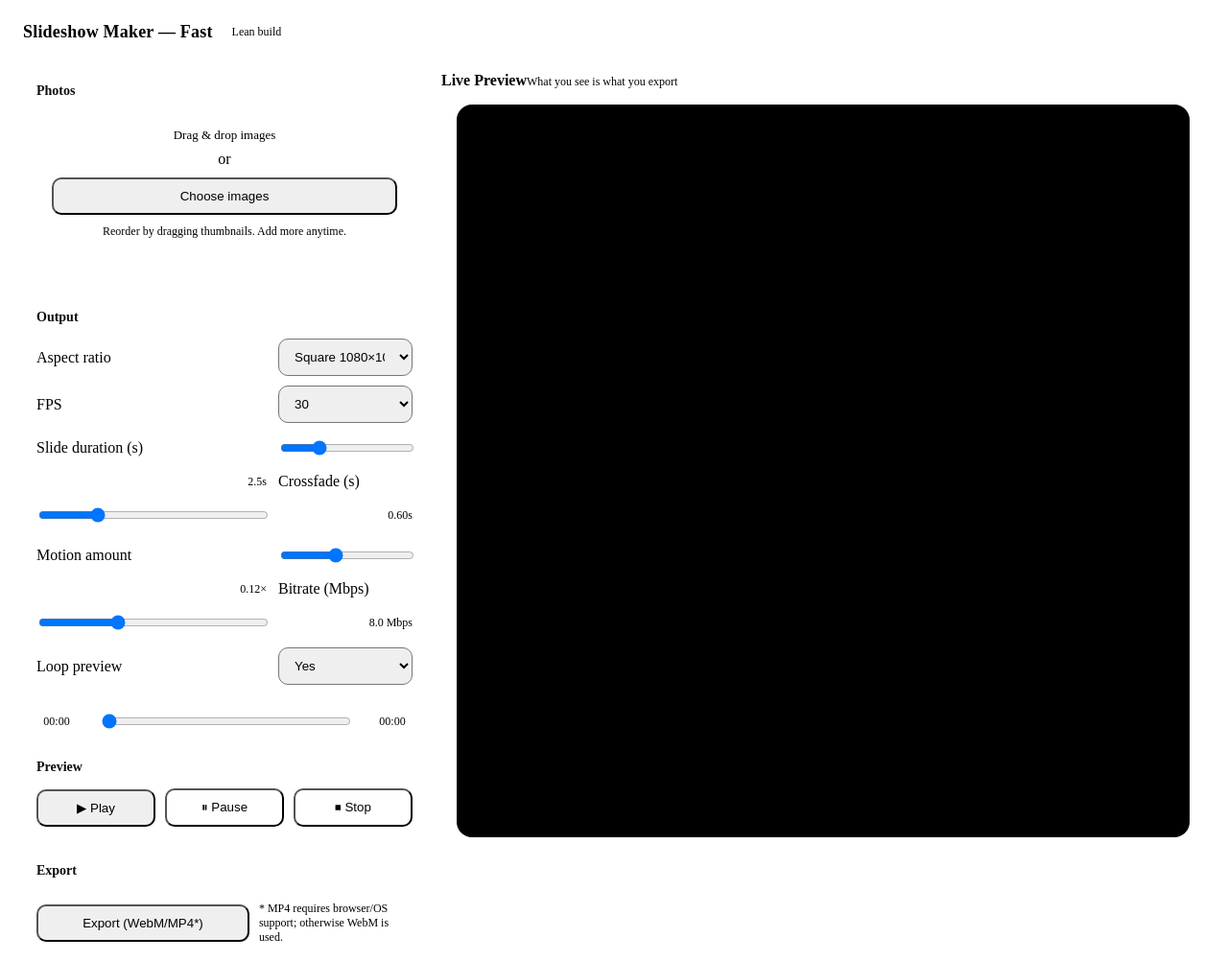
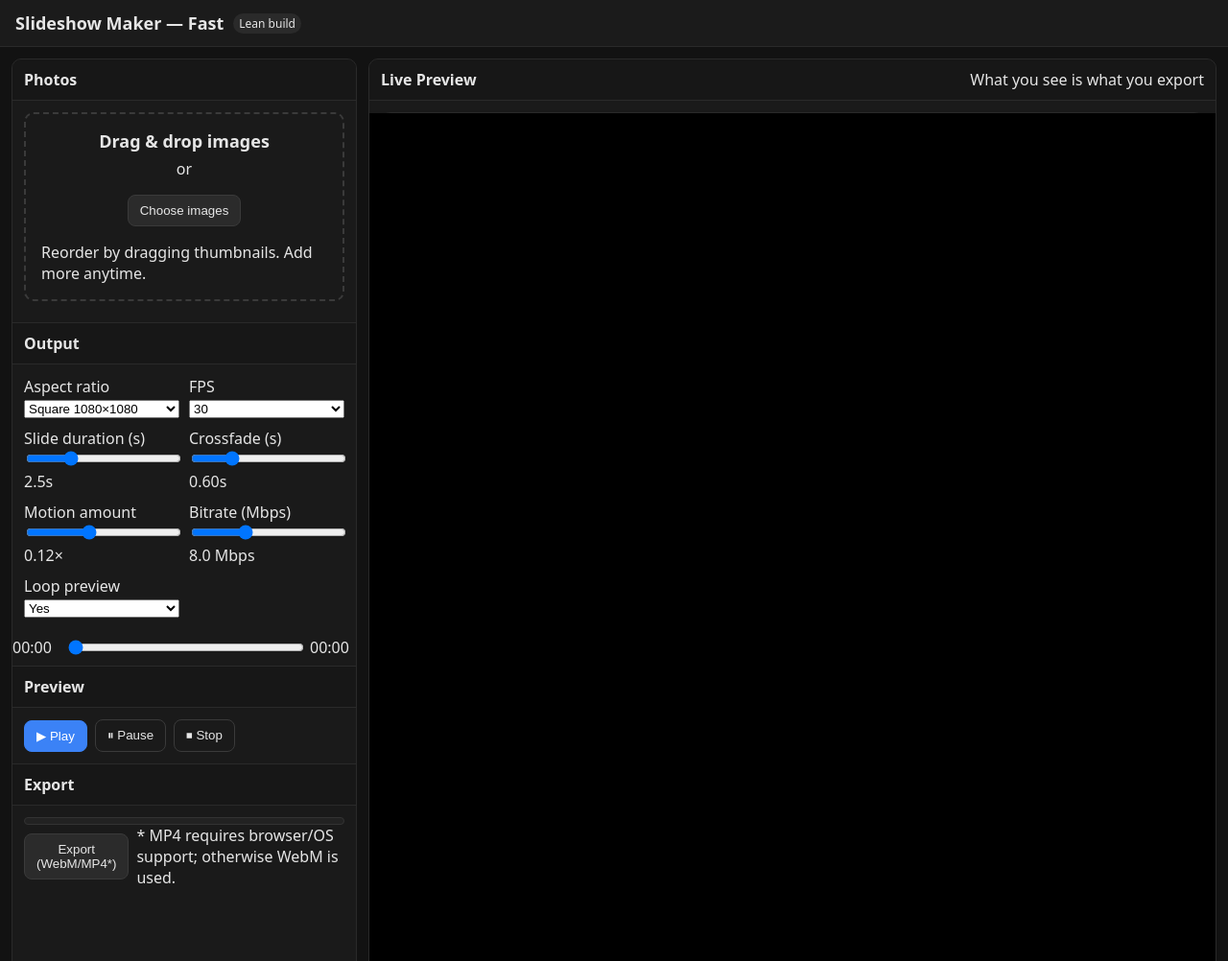
Before and after one commit to DB-Buckley/SlideShowMaker, a plain HTML site: page index.html in a window 1280 px wide. Shown: the top 1002 px of the page at 96% size. Drawn offline with Linux system fonts and the light colour scheme.

Commit message:
Add files via upload

```diff
--- a/css/app.css
+++ b/css/app.css
@@ -1,92 +1,33 @@
-/*
-  app.css — layout & components for the modular slideshow app
-  ------------------------------------------------------------------
-  Relies on color/type tokens from css/theme.css
-*/
+*{box-sizing:border-box}html,body{margin:0;padding:0;font-family:system-ui,-apple-system,Segoe UI,Roboto,Ubuntu,Cantarell,'Helvetica Neue',Arial,'Noto Sans','Apple Color Emoji','Segoe UI Emoji','Segoe UI Symbol';color:#e6e6e6;background:#121212}
+.app-header{display:flex;align-items:center;justify-content:space-between;padding:12px 16px;background:#1b1b1b;border-bottom:1px solid #2a2a2a}
+.title{display:flex;align-items:center;gap:10px}
+.title h1{font-size:18px;margin:0}
+.badge{font-size:12px;padding:2px 6px;background:#2a2a2a;border-radius:999px}
+.wrap{display:grid;grid-template-columns:360px 1fr;gap:12px;padding:12px}
+.panel{background:#1a1a1a;border:1px solid #2a2a2a;border-radius:10px;overflow:hidden}
+.panel .hd{padding:10px 12px;border-bottom:1px solid #2a2a2a;background:#171717;display:flex;align-items:center;justify-content:space-between}
+.panel .bd{padding:12px}
+.block+.block{border-top:1px solid #2a2a2a}
+.btn{background:#2b2b2b;border:1px solid #3a3a3a;border-radius:8px;padding:8px 12px;color:#e6e6e6;cursor:pointer}
+.btn.primary{background:#3b82f6;border-color:#3b82f6;color:white}
+.btn.ghost{background:transparent}
+.select, input[type=range]{width:100%}
+.grid-2{display:grid;grid-template-columns:1fr 1fr;gap:10px}
+.bar{display:flex;gap:8px;align-items:center}
+.seek{display:grid;grid-template-columns:48px 1fr 48px;gap:8px;align-items:center;padding:8px 0}
+.time{font-variant-numeric:tabular-nums}
+.uploader{display:flex;flex-direction:column;align-items:center;justify-content:center;gap:6px;padding:16px;border:2px dashed #3a3a3a;border-radius:10px}
+.uploader .big{font-size:18px;font-weight:600}
+.thumbs{display:grid;grid-template-columns:repeat(3,1fr);gap:6px;margin-top:10px;max-height:260px;overflow:auto}
+.thumbs .th{position:relative;border:1px solid #333;border-radius:6px;overflow:hidden;cursor:grab}
+.th img{width:100%;height:90px;object-fit:cover;display:block}
+.th .rm{position:absolute;top:6px;right:6px;background:#0008;border:none;color:#fff;border-radius:999px;cursor:pointer}
+.canvasWrap{padding:16px}
+.canvasFrame{display:flex;align-items:center;justify-content:center;background:#0e0e0e;border:1px solid #2a2a2a;border-radius:10px;min-height:520px}
+.progress{height:8px;background:#222;border:1px solid #333;border-radius:99px;overflow:hidden}
+.progress span{display:block;height:100%;width:0;background:#3b82f6}
+@media (max-width:980px){.wrap{grid-template-columns:1fr}}
 
-/* ---------- Page layout ---------- */
-.app-header { display:flex; align-items:center; justify-content:space-between; padding: 14px 16px; gap: 10px; position:sticky; top:0; z-index:10; }
-.app-header .title { display:flex; align-items:center; gap:10px; }
-.app-header h1 { font-size: 18px; margin: 0; letter-spacing: .2px; font-weight: 700; }
-.badge { padding:4px 10px; border-radius:999px; font-size:12px; }
-.pill { padding:6px 10px; border-radius:999px; font-size:12px; }
-.header-actions { display:flex; align-items:center; gap:8px; flex-wrap:wrap; }
-
-.wrap { display:grid; grid-template-columns: 420px 1fr; gap:16px; padding:16px; max-width: 1600px; margin:0 auto; }
-@media (max-width: 1100px){ .wrap{ grid-template-columns: 1fr; } }
-
-.panel { border-radius: var(--radius); overflow: clip; }
-
-/* ---------- Control sidebar ---------- */
-.controls { display:flex; flex-direction:column; gap:12px; }
-.block .hd { padding: 12px 14px 0; display:flex; align-items:center; justify-content:space-between; }
-.block .hd b { font-size:14px; opacity:.95; }
-.block .bd { padding: 14px; }
-
-.grid-2 { display:grid; grid-template-columns: 1fr 140px; gap: 10px 12px; align-items:center; }
-.grid-2 > label, .grid-2 > .row, .grid-2 > fieldset { display:contents; }
-
-label > .val { justify-self:end; align-self:center; font-size:12px; color:var(--muted); }
-
-.select, .input, .btn, input[type="range"] { width:100%; box-sizing: border-box; }
-.input[type="color"] { padding:0; height: 38px; }
-
-.btn { padding: 10px 12px; border-radius: 10px; cursor:pointer; }
-.btn.small { padding: 7px 10px; font-size:12px; border-radius:8px; }
-.btn.ghost { background: var(--button-ghost); }
-
-.fieldset { padding: 10px 12px; border:1px dashed var(--border); border-radius: 12px; }
-.fieldset legend { font-size: 12px; color: var(--muted); padding: 0 6px; }
-.fieldset label { display:inline-flex; align-items:center; gap:8px; margin: 4px 10px 4px 0; font-size: 13px; }
-
-.help { font-size:12px; }
-
-/* ---------- Uploader ---------- */
-.uploader { border-radius: 12px; padding: 16px; text-align:center; color: var(--muted); }
-.uploader .big { font-size: 13px; margin-bottom:8px; }
-
-/* ---------- Thumbnails strip ---------- */
-.thumbs { display:flex; gap:10px; overflow:auto; padding:10px; scrollbar-width: thin; }
-.thumb { position:relative; width:92px; height:92px; border-radius:12px; overflow:hidden; flex:0 0 auto; }
-.thumb img { width:100%; height:100%; object-fit:cover; display:block; }
-.thumb .idx { position:absolute; top:6px; left:6px; background:rgba(0,0,0,.55); padding:2px 6px; border-radius:999px; font-size:11px; color: #fff; }
-.thumb .del { position:absolute; top:6px; right:6px; background: rgba(239,68,68,.92); width:22px; height:22px; border-radius:999px; display:grid; place-items:center; font-weight:700; font-size:12px; cursor:pointer; color:#fff; }
-.thumb[draggable="true"]{ cursor: grab; }
-
-/* ---------- Playlist (per‑page layout) ---------- */
-.playlist-wrap { display:none; }
-.playlist-wrap.active { display:block; }
-.playlist-bar { display:flex; gap:8px; align-items:center; margin-bottom:8px; }
-.playlist { display:grid; grid-template-columns: repeat(2, minmax(0, 1fr)); gap:10px; }
-@media (min-width: 1440px){ .playlist { grid-template-columns: repeat(3, minmax(0, 1fr)); } }
-.playlist-page { border:1px solid var(--border); background: var(--panel-2); border-radius: 12px; padding:10px; display:grid; grid-template-columns: 60px 1fr auto; gap:10px; align-items:center; }
-.playlist-page .thumb { width:60px; height:60px; border-radius:8px; }
-.playlist-page .meta { display:flex; flex-direction:column; gap:4px; }
-.playlist-page .meta .title { font-size:13px; font-weight:600; }
-.playlist-page .meta .sub { font-size:12px; color: var(--muted); }
-.playlist-page .actions { display:flex; gap:8px; }
-.playlist-page .handle { cursor:grab; user-select:none; opacity:.7; }
-
-/* ---------- Seek / times ---------- */
-.seek { display:grid; grid-template-columns: 70px 1fr 70px; gap:10px; align-items:center; margin-top: 8px; }
-.time { font-variant-numeric: tabular-nums; font-size:12px; color: var(--muted); text-align:center; }
-
-/* ---------- Progress ---------- */
-.progress { height:10px; border-radius:999px; overflow:hidden; }
-.progress > span { display:block; height:100%; width:0%; transition: width .2s ease; }
-
-/* ---------- Preview canvas ---------- */
-.canvasWrap { position:relative; padding: 16px; }
-.canvasFrame { border-radius: 16px; overflow:hidden; }
-#stage { display:block; width:100%; height:auto; aspect-ratio: 1 / 1; }
-
-/* ---------- Bars ---------- */
-.bar { display:flex; align-items:center; justify-content:space-between; gap:10px; }
-
-/* ---------- Forms ---------- */
-.select, .input { padding: 10px 12px; border-radius: 10px; outline:none; }
-input[type="range"]{ height: 28px; cursor:pointer; }
-
-/* ---------- Utilities ---------- */
-.row { display:flex; align-items:center; justify-content:space-between; gap:10px; }
-.hidden { display:none !important; }
+/* Toasts */
+.toast{position:fixed;left:50%;bottom:16px;transform:translateX(-50%) translateY(20px);background:#2b2b2b;border:1px solid #3a3a3a;padding:8px 12px;border-radius:8px;opacity:0;transition:all .25s ease;z-index:9999}
+.toast.show{opacity:1;transform:translateX(-50%) translateY(0)}
```
